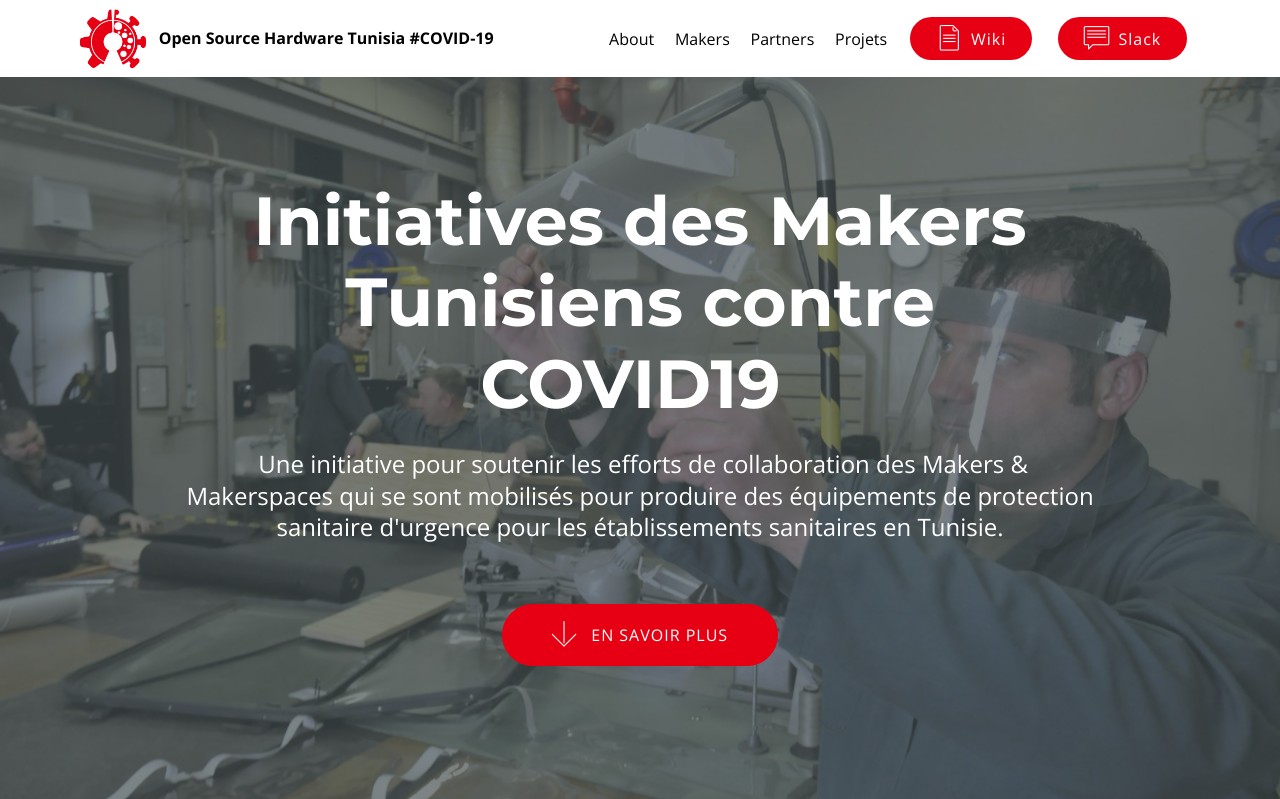
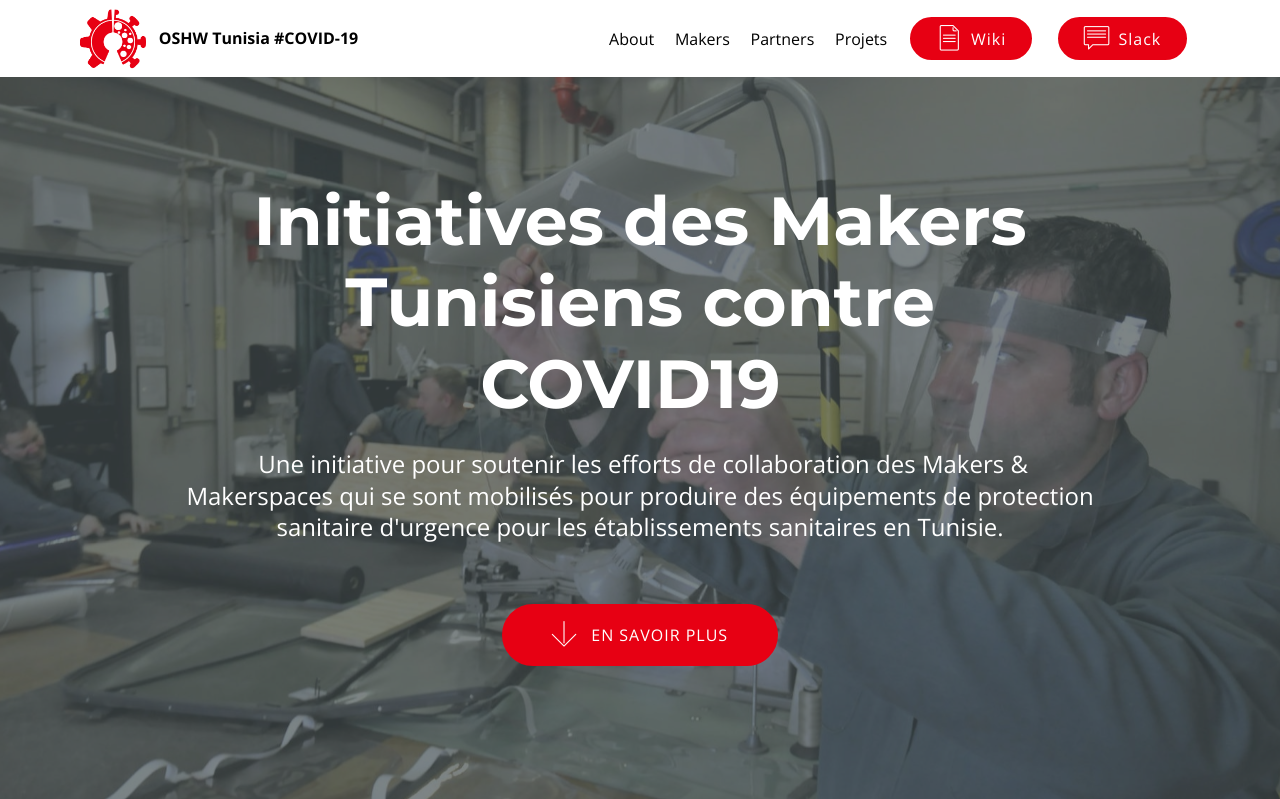
Before and after one commit to OpenFabTN/COVID-19-Makers-Response-Hub-Tunisia, a PHP site: page / in a window 1280 px wide. Shown: the top 799 px of the page. Run offline with PHP 8.4, Linux system fonts and the light colour scheme; data that the repository does not hold is empty; some libraries are stand-ins or nearby versions; some web fonts are replaced.

Commit message:
update navbar caption

```diff
--- a/index.php
+++ b/index.php
@@ -83,7 +83,7 @@ $protective_suits = $data_array["fields"]["Combinaisons"];
                         <img src="assets/images/asset-7-final-symb-244x225.png" alt="" title="" style="height: 3.8rem;">
                     </a>
                 </span>
-                <span class="navbar-caption-wrap"><a class="navbar-caption text-black display-4" href="https://oshw.tn">Open Source Hardware Tunisia #COVID-19</a></span>
+                <span class="navbar-caption-wrap"><a class="navbar-caption text-black display-4" href="https://oshw.tn">OSHW Tunisia #COVID-19</a></span>
             </div>
         </div>
         <div class="collapse navbar-collapse" id="navbarSupportedContent">
```
